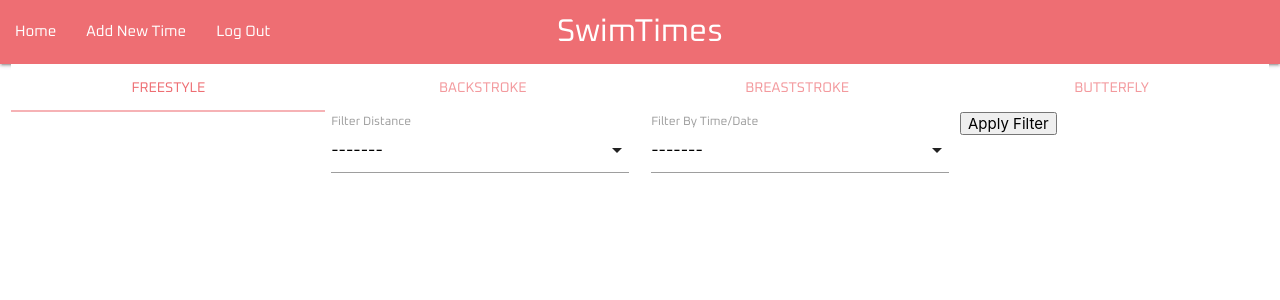
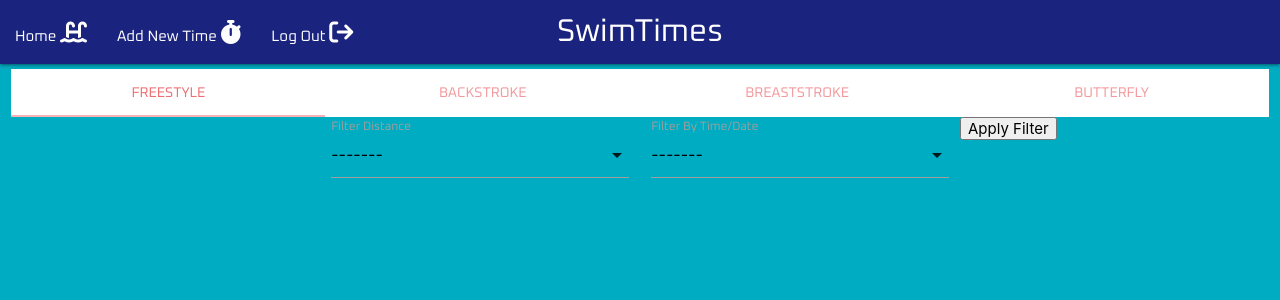
Before and after one commit to seanbrindley17/milestone-project-3-mk2, a Flask app: page /get_entries in a window 1280 px wide. Shown: the top 300 px of the page. Run offline with Flask 3, Linux system fonts and the light colour scheme; the visitor is signed in with stand-in values (Sample User, id 1); data that the repository does not hold is empty; some libraries are stand-ins or nearby versions.

Commit message:
Add icons to navbar items

```diff
--- a/templates/base.html
+++ b/templates/base.html
@@ -18,38 +18,38 @@
     <title>SwimTimes</title>
 </head>
 
-<body>
+<body class="cyan darken-1">
 
     <header>
         <!-- Navbar -->
         <nav>
-            <div class="nav-wrapper">
+            <div class="nav-wrapper indigo darken-4">
                 <a href="#" class="brand-logo center">SwimTimes</a>
                 <a href="#" data-target="mobile-demo" class="sidenav-trigger"><i class="material-icons">menu</i></a>
                 <ul id="nav-mobile" class="left hide-on-med-and-down">
                     {% if session.user %}
-                        <li><a href="{{ url_for('get_entries') }}">Home</a></li>
-                        <li><a href="{{ url_for('add_new_entry') }}">Add New Time</a></li>
-                        <li><a href="#logout-modal" class="modal-trigger">Log Out</a></li>
+                        <li><a href="{{ url_for('get_entries') }}">Home <i class="fa-solid fa-water-ladder"></i></a></li>
+                        <li><a href="{{ url_for('add_new_entry') }}">Add New Time <i class="fa-solid fa-stopwatch"></i></a></li>
+                        <li><a href="#logout-modal" class="modal-trigger">Log Out <i class="fa-solid fa-arrow-right-from-bracket"></i></a></li>
                     {% else %}
-                        <li><a href="{{ url_for('welcome') }}">Welcome</a></li>
-                        <li><a href="{{ url_for('login') }}">Log In</a></li>
-                        <li><a href="{{ url_for('register') }}">Register</a></li>
+                        <li><a href="{{ url_for('welcome') }}">Welcome <i class="fa-solid fa-water"></i></a></li>
+                        <li><a href="{{ url_for('login') }}">Log In <i class="fa-solid fa-door-open"></i></a></li>
+                        <li><a href="{{ url_for('register') }}">Register <i class="fa-solid fa-keyboard"></i></a></li>
                     {% endif %}
                 </ul>
             </div>
         </nav>
 
         <!-- Mobile collapsible -->
-        <ul class="sidenav" id="mobile-demo">
+        <ul class="sidenav indigo darken-2 mobile-navbar" id="mobile-demo">
             {% if session.user %}
-                <li><a href="{{ url_for('get_entries') }}">Home</a></li>
-                <li><a href="{{ url_for('add_new_entry') }}">Add New Time</a></li>
-                <li><a href="#logout-modal" class="modal-trigger">Log Out</a></li>
+                <li><a href="{{ url_for('get_entries') }}" class="white-text">Home <i class="fa-solid fa-water-ladder"></i></a></li>
+                <li><a href="{{ url_for('add_new_entry') }} " class="white-text">Add New Time <i class="fa-solid fa-stopwatch"></i></a></li>
+                <li><a href="#logout-modal" class="modal-trigger white-text">Log Out <i class="fa-solid fa-arrow-right-from-bracket"></i></a></li>
             {% else %}
-                <li><a href="{{ url_for('welcome') }}">Welcome</a></li>
-                <li><a href="{{ url_for('login') }}">Log In</a></li>
-                <li><a href="{{ url_for('register') }}">Register</a></li>
+                <li><a href="{{ url_for('welcome') }}" class="white-text">Welcome <i class="fa-solid fa-water"></i></a></li>
+                <li><a href="{{ url_for('login') }}" class="white-text">Log In <i class="fa-solid fa-door-open"></i></a></li>
+                <li><a href="{{ url_for('register') }}" class="white-text">Register <i class="fa-solid fa-keyboard"></i></a></li>
             {% endif %}
         </ul>
 
```
